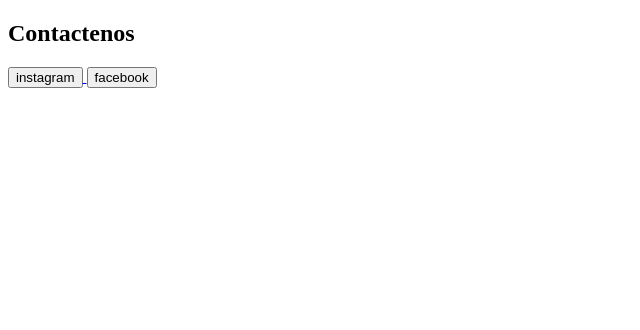
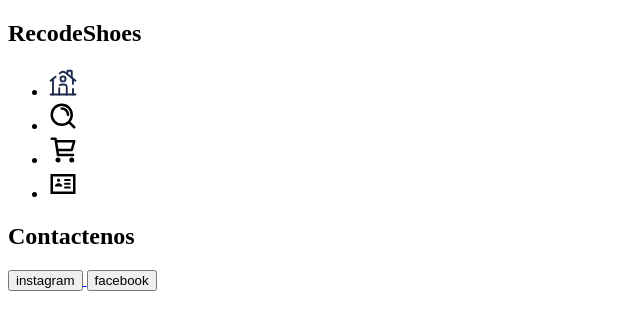
Before and after one commit to jpchaconcito/ShoesIA, a plain HTML site: page public/pages/contactos.html in a window 1280 px wide. Shown: the whole page, without its empty margins (0-640 px from the left). Drawn offline with Linux system fonts and the light colour scheme.

Commit message:
(add) navbar to contactos.html

```diff
--- a/public/pages/contactos.html
+++ b/public/pages/contactos.html
@@ -6,6 +6,18 @@
     <title>ShoesIA</title>
 </head>
 <body>
+    <header class="navinicio">
+        <nav class="nav">
+            <h2 class="title">RecodeShoes</h2>
+            <ul class="list">
+                <li><a href=""><img src="../img/inicio.svg" alt="" width="30px" height="30px"></a></li>
+                <li><a href=""><img src="../img/lupa.svg" alt="" width="30px" height="30px"></a></li>
+                <li><a href=""><img src="../img/carrito.svg" alt="" width="30px" height="30px"></a></li>
+                <li><a href=""><img src="../img/contacto.svg" alt="" width="30px" height="30px"></a></li>
+            </ul>
+        </nav>
+    </header>
+
     <section class="contactos">
         <h1>Contactenos</h1>
 
```
